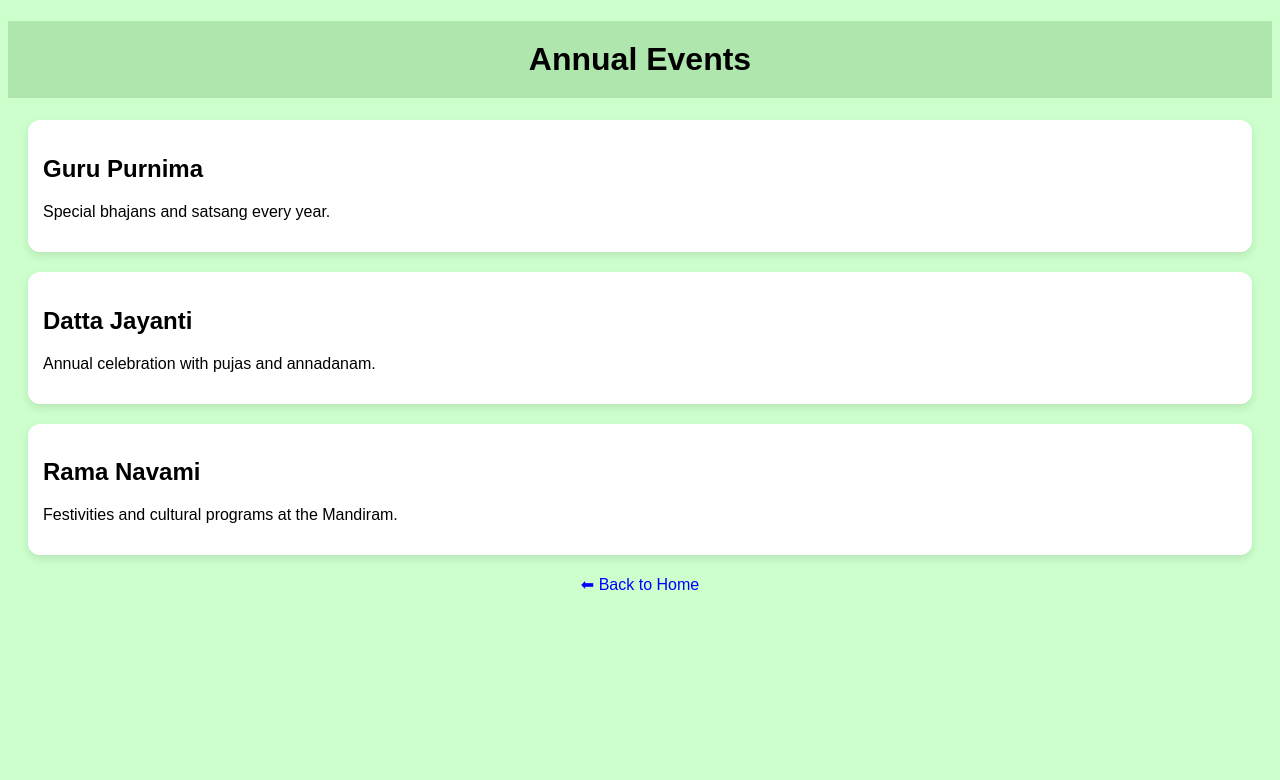
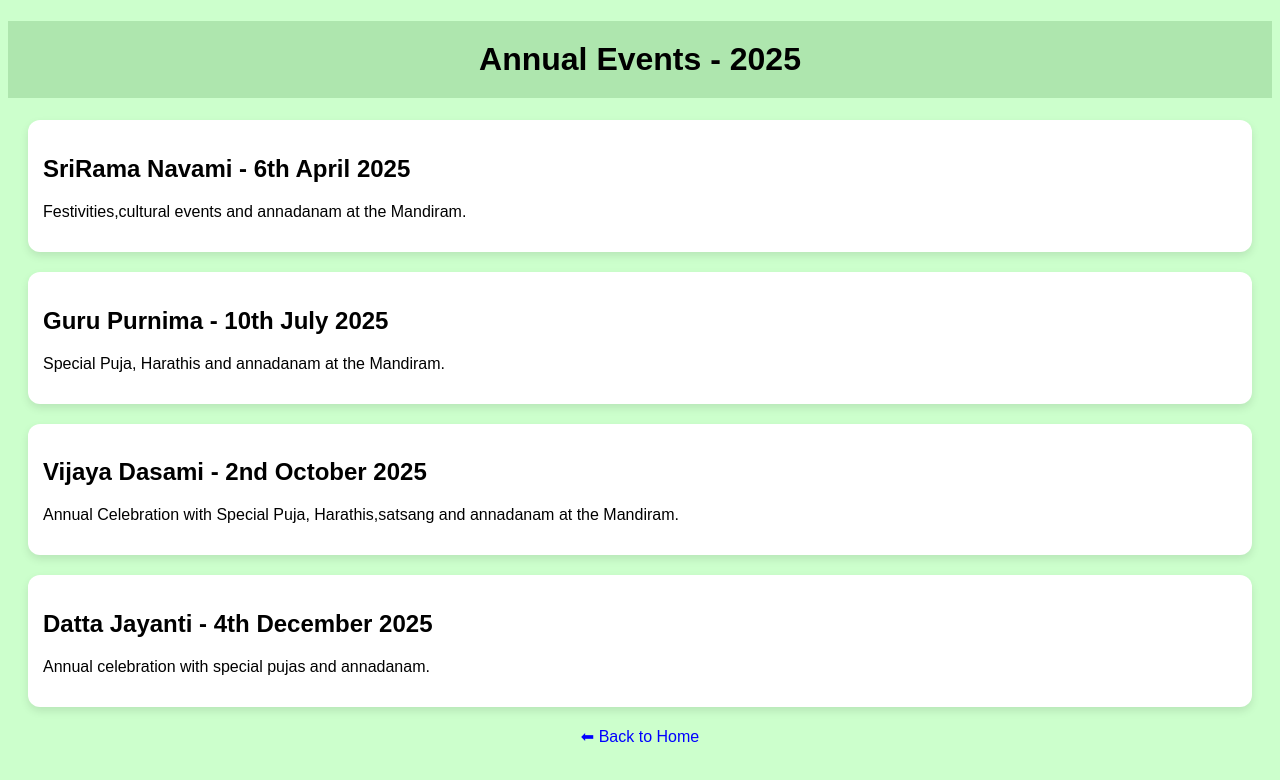
Before and after one commit to vsivaaditya-ai/Mandiram-Website, a plain HTML site: page events.html in a window 1280 px wide. Drawn offline with Linux system fonts and the light colour scheme.

Commit message:
Update events.html
Updated the event Details for 2025

```diff
--- a/events.html
+++ b/events.html
@@ -12,18 +12,23 @@
   </style>
 </head>
 <body>
-  <h1>Annual Events</h1>
+  <h1>Annual Events - 2025</h1>
   <div class="event">
-    <h2>Guru Purnima</h2>
-    <p>Special bhajans and satsang every year.</p>
+    <h2>SriRama Navami - 6th April 2025</h2>
+    <p>Festivities,cultural events and annadanam at the Mandiram.</p>
   </div>
   <div class="event">
-    <h2>Datta Jayanti</h2>
-    <p>Annual celebration with pujas and annadanam.</p>
+    <h2>Guru Purnima - 10th July 2025</h2>
+    <p>Special Puja, Harathis and annadanam at the Mandiram.</p>
   </div>
   <div class="event">
-    <h2>Rama Navami</h2>
-    <p>Festivities and cultural programs at the Mandiram.</p>
+    <h2>Vijaya Dasami - 2nd October 2025</h2>
+    <p>Annual Celebration with Special Puja, Harathis,satsang and annadanam at the Mandiram.</p>
+  </div>
+
+  <div class="event">
+    <h2>Datta Jayanti - 4th December 2025</h2>
+    <p>Annual celebration with special pujas and annadanam.</p>
   </div>
   <a href="index.html">⬅ Back to Home</a>
 </body>
```
